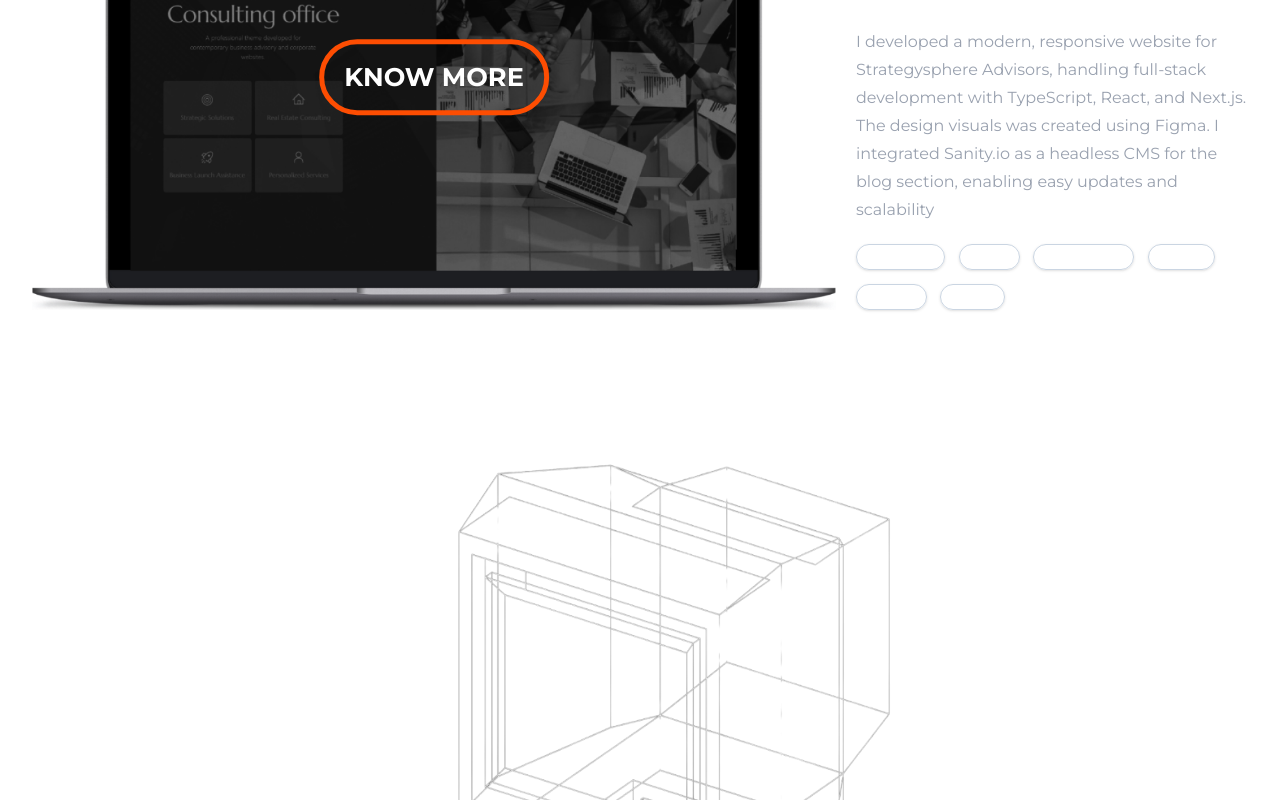
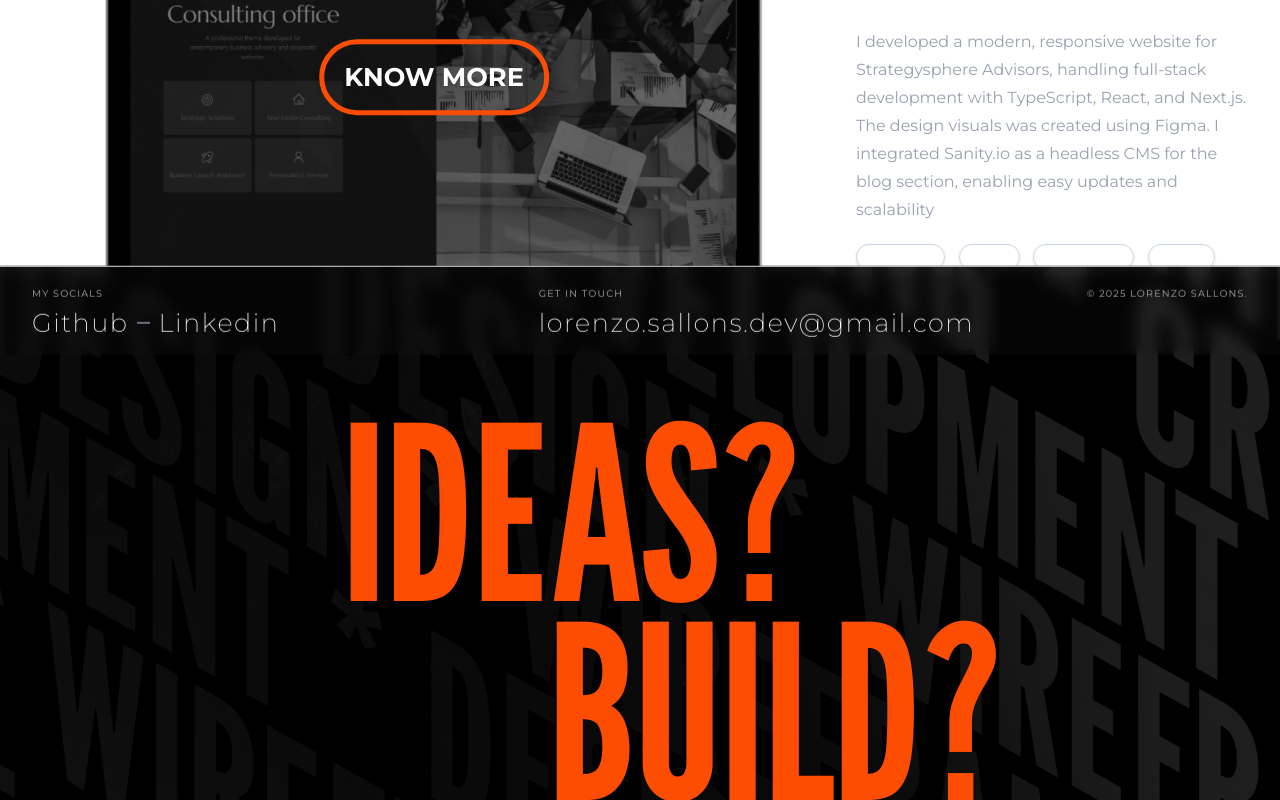
Before and after one commit to Lordev/portfolio, a Next.js app: page / in a window 1280 px wide. Shown: the part 2000-2800 px from the top of the page. Built offline with nearby package versions, Linux system fonts and the light colour scheme.

Commit message:
feat: updated Footer component with animated content and remove old Footer implementation

```diff
--- a/src/components/layout/Footer.tsx
+++ /dev/null
@@ -1,47 +0,0 @@
-import Image from "next/image";
-import Link from "next/link";
-
-export default function Footer() {
-  return (
-    <footer>
-      <div className="h-1080 relative py-120 text-center flex flex-col justify-center items-center">
-        <Image src="/footer/footer-bg.png" alt="footer image" layout="fill" className="-z-10"/>
-        <h1 className="uppercase text-fluid-display1 font-extrabold tracking-tighter">
-          Need some help? <br />
-          <span className="text-primary-500">
-          Get in touch
-          </span>
-        </h1>
-      </div>
-      <div className="row in-container grid grid-cols-12 py-64">
-        <div className="col-span-5">
-            <h6 className="text-title-sm uppercase tracking-widest">My socials</h6>
-            <div className="flex mt-10 gap-10">
-              <Link href="https://github.com/lordev/" className="text-label-lg uppercase font-light tracking-widest">
-              Github
-              </Link>
-              <div className="w-16 relative">
-                <div className="border-t-2 border-gray-500 absolute top-1/2 -translate-y-1/2 w-full">
-
-                </div>
-              </div>
-              <Link href="https://github.com/lordev/" className="text-label-lg uppercase font-light tracking-widest">
-              Linkedin
-              </Link>
-            </div>
-        </div>
-        <div className="col-span-4">
-            <h6 className="text-title-sm uppercase tracking-widest">Get in touch</h6>
-            <div className="flex mt-10 gap-10">
-              <Link href="https://github.com/lordev/" className="text-label-lg uppercase font-light tracking-widest">
-              info@gmail.com
-              </Link>
-                      </div>
-        </div>
-        <div className="col-span-3 flex justify-end">
-            <h6 className="text-title-sm uppercase tracking-widest">Estiablished @2025</h6>
-        </div>
-      </div>
-    </footer>
-  );
-}
--- /dev/null
+++ b/src/components/layout/Footer/FooterContent.tsx
@@ -0,0 +1,104 @@
+import Image from 'next/image'
+import { motion, useTransform } from 'framer-motion'
+import { useEffect, useRef, useState } from 'react'
+import LinkLine from '@/components/ui/LinkLine'
+
+interface FooterContentProps {
+    scrollYProgress: number
+}
+
+export default function FooterContent({ scrollYProgress }: FooterContentProps) {
+    const y = useTransform(scrollYProgress, [0, 1], ['-30%', '30%'])
+    const [height, setHeight] = useState<number | null>(null)
+    const [mobile, setMobile] = useState<boolean>(false)
+
+    const container = useRef<HTMLDivElement>(null)
+
+    useEffect(() => {
+        if (container.current) {
+            const handleResize = () => {
+                setHeight(container.current?.getBoundingClientRect().height)
+            }
+            const isMobile = window.innerWidth < 768
+            setMobile(isMobile)
+            handleResize()
+
+            window.addEventListener('resize', handleResize)
+
+            return () => {
+                window.removeEventListener('resize', handleResize)
+            }
+        }
+    }, [height])
+
+    return (
+        <motion.div
+            className="absolute bottom-0 left-0 w-full h-screen"
+            style={{ y }}
+        >
+            <Image
+                src={'/_shared/background.png'}
+                className="object-cover object-center -z-10"
+                alt=""
+                fill
+            />
+            <div className="flex flex-col justify-center h-full">
+                <div
+                    className="text-display font-display uppercase text-primary-500  gap-24 lg:grid-cols-12 lg:grid row in-container max-lg:flex max-lg:flex-col max-lg:mb-120"
+                    style={{
+                        marginTop: !mobile && `${height}px`,
+                        marginBottom: mobile && `${height}px`,
+                    }}
+                >
+                    <div className="col-start-4">Ideas?</div>
+                    <div className="col-start-6 row-start-2 xs:self-end">
+                        Build?
+                    </div>
+                    <div className="col-start-4 row-start-3 col-span-6">
+                        Chat?
+                    </div>
+                </div>
+            </div>
+            <div
+                className="row in-container lg:grid lg:grid-cols-12   border-t-1 border-gray-300 bg-blend-hue bg-white/2 backdrop-blur-sm max-lg:flex max-lg:flex-col max-lg:gap-24 py-24  absolute lg:top-0 max-lg:bottom-0"
+                ref={container}
+            >
+                <div className="col-span-5">
+                    <h6 className="text-label-sm text-neutral-300 uppercase ">
+                        My socials
+                    </h6>
+                    <div className="flex mt-10 gap-10 ">
+                        <LinkLine
+                            href="https://github.com/lordev/"
+                            label="Github"
+                        />
+                        <div className="w-16 relative">
+                            <div className="border-t-2 border-gray-500 absolute top-1/2 -translate-y-1/2 w-full "></div>
+                        </div>
+                        <LinkLine
+                            href="https://www.linkedin.com/in/lorenzo-sallons-383945176/"
+                            label="Linkedin"
+                        />
+                    </div>
+                </div>
+                <div className="col-span-4 flex-col flex">
+                    <h6 className="text-label-sm text-neutral-300 uppercase ">
+                        Get in touch
+                    </h6>
+                    <div className="flex mt-10 gap-10">
+                        <LinkLine
+                            href="mailto:lorenzo.sallons.dev@gmail.com"
+                            label="lorenzo.sallons.dev@gmail.com"
+                        />
+                    </div>
+                </div>
+                <div className="col-span-2 col-start-11 flex lg:justify-end text-end">
+                    <h6 className="text-label-sm text-neutral-300 uppercase">
+                        © {new Date().getFullYear()} Lorenzo Sallons.
+                        <br />
+                    </h6>
+                </div>
+            </div>
+        </motion.div>
+    )
+}
--- /dev/null
+++ b/src/components/layout/Footer/index.tsx
@@ -0,0 +1,23 @@
+'use client'
+import { useRef } from 'react'
+import { useScroll } from 'framer-motion'
+import FooterContent from './FooterContent'
+
+export default function Footer() {
+    const containerRef = useRef<HTMLDivElement>(null)
+
+    const { scrollYProgress } = useScroll({
+        target: containerRef,
+        offset: ['start end', 'end start'],
+    })
+
+    return (
+        <div
+            ref={containerRef}
+            className="relative w-full h-screen border-t-1 border-t-neutral-800"
+            id='Contact'
+        >
+            <FooterContent scrollYProgress={scrollYProgress} />
+        </div>
+    )
+}
```
